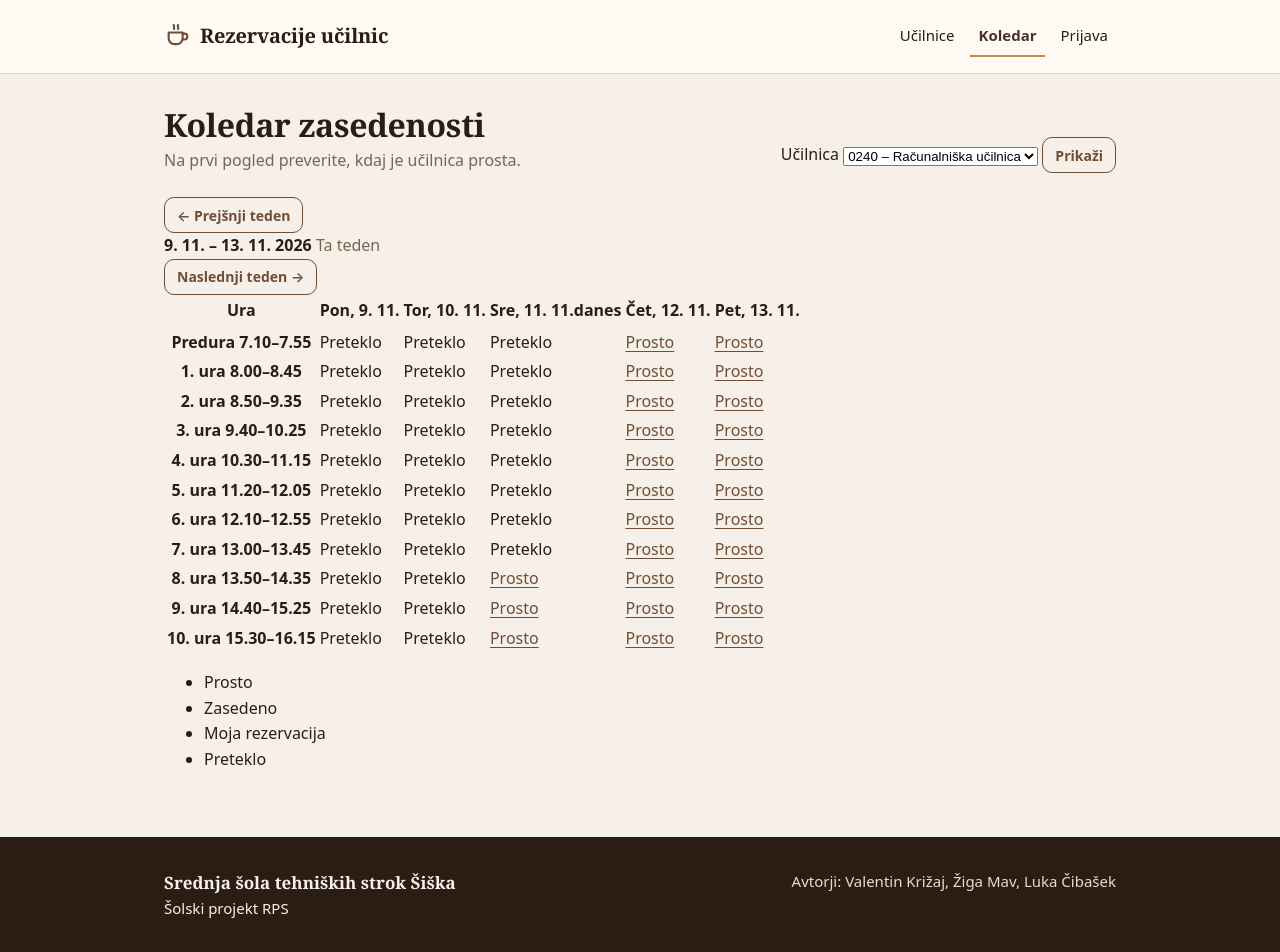
After one commit to lukacibasek/rezervacija_ucilnic, a Django app: page /koledar/ in a window 1280 px wide. The commit adds this page. Run offline with Django 5.2, Linux system fonts and the light colour scheme; data comes from the database, SQL or seed files in the repository; data that the repository does not hold is empty.

Commit message:
Tedenski koledar zasedenosti: skupna logika, stran učilnice in nova stran /koledar/
Co-Authored-By: Claude Opus 5.5 <noreply@anthropic.com>

```diff
--- /dev/null
+++ b/rezervacije/koledar.py
@@ -0,0 +1,110 @@
+"""Tedenski koledar zasedenosti učilnice (skupna logika za stran učilnice in /koledar/)."""
+
+from dataclasses import dataclass
+from datetime import date, timedelta
+from urllib.parse import urlencode
+
+from django.contrib.auth import REDIRECT_FIELD_NAME
+from django.urls import reverse
+from django.utils import timezone
+
+from .models import SOLSKE_URE, Rezervacija, naziv_ure
+
+IMENA_DNI = ["Pon", "Tor", "Sre", "Čet", "Pet"]
+
+PROSTO = "prosto"
+ZASEDENO = "zasedeno"
+MOJA = "moja"
+PRETEKLO = "preteklo"
+
+
+@dataclass
+class Celica:
+    stanje: str
+    datum: date
+    solska_ura: int
+    rezervacija: Rezervacija | None = None
+    url: str = ""
+
+
+def privzeti_ponedeljek(danes):
+    """Ponedeljek tekočega tedna; ob sobotah in nedeljah ponedeljek naslednjega tedna."""
+    ponedeljek = danes - timedelta(days=danes.weekday())
+    if danes.weekday() >= 5:
+        ponedeljek += timedelta(days=7)
+    return ponedeljek
+
+
+def izberi_ponedeljek(vrednost, danes):
+    """Ponedeljek tedna iz ?teden=YYYY-MM-DD; neveljavna vrednost vrne privzeti teden."""
+    try:
+        izbran = date.fromisoformat(vrednost)
+    except (TypeError, ValueError):
+        return privzeti_ponedeljek(danes)
+    return izbran - timedelta(days=izbran.weekday())
+
+
+def _je_preteklo(datum, ura, zdaj):
+    if datum != zdaj.date():
+        return datum < zdaj.date()
+    return SOLSKE_URE[ura][1] <= zdaj.time()
+
+
+def _url_nova(ucilnica, datum, ura, uporabnik):
+    url = reverse("rezervacije:nova") + "?" + urlencode(
+        {"ucilnica": ucilnica.pk, "datum": datum.isoformat(), "solska_ura": ura}
+    )
+    if uporabnik.is_authenticated:
+        return url
+    return reverse("login") + "?" + urlencode({REDIRECT_FIELD_NAME: url})
+
+
+def tedenski_koledar(ucilnica, teden_param, uporabnik, dodatni_parametri=None):
+    """Pripravi vse, kar predloga potrebuje za tedensko mrežo izbrane učilnice."""
+    zdaj = timezone.localtime()
+    danes = zdaj.date()
+    najmanjsi = privzeti_ponedeljek(danes)
+    ponedeljek = izberi_ponedeljek(teden_param, danes)
+    dnevi = [ponedeljek + timedelta(days=i) for i in range(5)]
+
+    rezervacije = {
+        (r.datum, r.solska_ura): r
+        for r in Rezervacija.objects.filter(
+            ucilnica=ucilnica, datum__range=(dnevi[0], dnevi[-1])
+        ).select_related("uporabnik")
+    }
+
+    vrstice = []
+    for ura, (od, do) in SOLSKE_URE.items():
+        celice = []
+        for dan in dnevi:
+            rez = rezervacije.get((dan, ura))
+            if _je_preteklo(dan, ura, zdaj):
+                celica = Celica(PRETEKLO, dan, ura, rez)
+            elif rez is None:
+                celica = Celica(PROSTO, dan, ura, url=_url_nova(ucilnica, dan, ura, uporabnik))
+            elif rez.uporabnik_id == uporabnik.pk:
+                celica = Celica(MOJA, dan, ura, rez, url=reverse("rezervacije:uredi", args=[rez.pk]))
+            else:
+                celica = Celica(ZASEDENO, dan, ura, rez)
+            celice.append(celica)
+        vrstice.append({"ura": ura, "naziv": naziv_ure(ura), "od": od, "do": do, "celice": celice})
+
+    def povezava(pon):
+        parametri = dict(dodatni_parametri or {}, teden=pon.isoformat())
+        return "?" + urlencode(parametri)
+
+    return {
+        "dnevi": [
+            {"datum": d, "oznaka": f"{IMENA_DNI[i]}, {d.day}. {d.month}.", "danes": d == danes}
+            for i, d in enumerate(dnevi)
+        ],
+        "vrstice": vrstice,
+        "danes": danes,
+        "od": dnevi[0],
+        "do": dnevi[-1],
+        "prejsnji": povezava(ponedeljek - timedelta(days=7)) if ponedeljek > najmanjsi else "",
+        "ta": povezava(najmanjsi),
+        "naslednji": povezava(ponedeljek + timedelta(days=7)),
+        "je_ta_teden": ponedeljek == najmanjsi,
+    }
--- /dev/null
+++ b/rezervacije/templates/rezervacije/_koledar.html
@@ -0,0 +1,75 @@
+{% comment %}
+Tedenska mreža zasedenosti. Pričakuje "koledar" (iz rezervacije/koledar.py) in "ucilnica".
+{% endcomment %}
+<div class="week-nav">
+  {% if koledar.prejsnji %}
+    <a class="btn btn--secondary btn--small" href="{{ koledar.prejsnji }}">&larr; Prejšnji teden</a>
+  {% else %}
+    <span class="btn btn--secondary btn--small is-disabled" aria-disabled="true">&larr; Prejšnji teden</span>
+  {% endif %}
+  <div class="week-nav__range">
+    <strong>{{ koledar.od|date:"j. n." }} – {{ koledar.do|date:"j. n. Y" }}</strong>
+    {% if not koledar.je_ta_teden %}<a href="{{ koledar.ta }}">Ta teden</a>{% else %}<span class="muted">Ta teden</span>{% endif %}
+  </div>
+  <a class="btn btn--secondary btn--small" href="{{ koledar.naslednji }}">Naslednji teden &rarr;</a>
+</div>
+
+<div class="cal-wrap" tabindex="0" role="region" aria-label="Tedenski koledar učilnice {{ ucilnica.oznaka }}">
+  <table class="cal">
+    <caption class="visually-hidden">Zasedenost učilnice {{ ucilnica.oznaka }} od {{ koledar.od|date:"j. n." }} do {{ koledar.do|date:"j. n. Y" }}</caption>
+    <thead>
+      <tr>
+        <th scope="col" class="cal__corner">Ura</th>
+        {% for dan in koledar.dnevi %}
+          <th scope="col" class="cal__day{% if dan.danes %} cal__day--today{% endif %}">
+            {{ dan.oznaka }}{% if dan.danes %}<span class="cal__today-label">danes</span>{% endif %}
+          </th>
+        {% endfor %}
+      </tr>
+    </thead>
+    <tbody>
+      {% for vrstica in koledar.vrstice %}
+        <tr>
+          <th scope="row" class="cal__period">
+            <span class="cal__period-name">{{ vrstica.naziv }}</span>
+            <span class="cal__period-time">{{ vrstica.od|time:"G.i" }}–{{ vrstica.do|time:"G.i" }}</span>
+          </th>
+          {% for celica in vrstica.celice %}
+            <td class="cal__cell cal__cell--{{ celica.stanje }}{% if celica.datum == koledar.danes %} cal__cell--today{% endif %}">
+              {% if celica.stanje == "prosto" %}
+                <a class="slot slot--prosto" href="{{ celica.url }}">
+                  <span class="slot__label">Prosto</span>
+                  <span class="visually-hidden">– rezerviraj {{ celica.datum|date:"j. n." }}, {{ vrstica.naziv }}</span>
+                </a>
+              {% elif celica.stanje == "moja" %}
+                <a class="slot slot--moja" href="{{ celica.url }}">
+                  <span class="slot__badge">Moja</span>
+                  <span class="slot__text">{{ celica.rezervacija.namen }}</span>
+                  <span class="visually-hidden">– uredi rezervacijo</span>
+                </a>
+              {% elif celica.stanje == "zasedeno" %}
+                <div class="slot slot--zasedeno">
+                  <span class="slot__label">Zasedeno</span>
+                  <span class="slot__text">{{ celica.rezervacija.namen }}</span>
+                  <span class="slot__who">{{ celica.rezervacija.uporabnik.get_full_name|default:celica.rezervacija.uporabnik.username }}</span>
+                </div>
+              {% else %}
+                <div class="slot slot--preteklo">
+                  <span class="slot__label">Preteklo</span>
+                  {% if celica.rezervacija %}<span class="slot__text">{{ celica.rezervacija.namen }}</span>{% endif %}
+                </div>
+              {% endif %}
+            </td>
+          {% endfor %}
+        </tr>
+      {% endfor %}
+    </tbody>
+  </table>
+</div>
+
+<ul class="legend" aria-label="Legenda">
+  <li><span class="legend__swatch legend__swatch--prosto" aria-hidden="true"></span> Prosto</li>
+  <li><span class="legend__swatch legend__swatch--zasedeno" aria-hidden="true"></span> Zasedeno</li>
+  <li><span class="legend__swatch legend__swatch--moja" aria-hidden="true"></span> Moja rezervacija</li>
+  <li><span class="legend__swatch legend__swatch--preteklo" aria-hidden="true"></span> Preteklo</li>
+</ul>
--- a/rezervacije/templates/rezervacije/base.html
+++ b/rezervacije/templates/rezervacije/base.html
@@ -16,6 +16,7 @@
       </a>
       <nav class="nav" aria-label="Glavna navigacija">
         <a class="nav__link" href="{% url 'rezervacije:ucilnica_list' %}"{% if ime == 'ucilnica_list' or ime == 'ucilnica_detail' %} aria-current="page"{% endif %}>Učilnice</a>
+        <a class="nav__link" href="{% url 'rezervacije:koledar' %}"{% if ime == 'koledar' %} aria-current="page"{% endif %}>Koledar</a>
         {% if user.is_authenticated %}
           <a class="nav__link" href="{% url 'rezervacije:moje' %}"{% if ime == 'moje' or ime == 'uredi' or ime == 'preklici' %} aria-current="page"{% endif %}>Moje rezervacije</a>
           <a class="nav__link" href="{% url 'rezervacije:nova' %}"{% if ime == 'nova' %} aria-current="page"{% endif %}>Nova rezervacija</a>
--- /dev/null
+++ b/rezervacije/templates/rezervacije/koledar.html
@@ -0,0 +1,30 @@
+{% extends "rezervacije/base.html" %}
+
+{% block title %}Koledar{% if ucilnica %} – {{ ucilnica.oznaka }}{% endif %} | Rezervacije učilnic{% endblock %}
+
+{% block content %}
+  <div class="page-header">
+    <div>
+      <h1>Koledar zasedenosti</h1>
+      <p class="muted">Na prvi pogled preverite, kdaj je učilnica prosta.</p>
+    </div>
+    {% if ucilnica %}
+      <form class="room-picker" method="get" action="{% url 'rezervacije:koledar' %}">
+        <label for="izbira-ucilnice">Učilnica</label>
+        <select id="izbira-ucilnice" name="ucilnica" onchange="this.form.submit()">
+          {% for u in ucilnice %}
+            <option value="{{ u.pk }}"{% if u.pk == ucilnica.pk %} selected{% endif %}>{{ u.oznaka }}{% if u.opis %} – {{ u.opis }}{% endif %}</option>
+          {% endfor %}
+        </select>
+        {% if request.GET.teden %}<input type="hidden" name="teden" value="{{ koledar.od|date:'Y-m-d' }}">{% endif %}
+        <button type="submit" class="btn btn--secondary btn--small">Prikaži</button>
+      </form>
+    {% endif %}
+  </div>
+
+  {% if ucilnica %}
+    {% include "rezervacije/_koledar.html" %}
+  {% else %}
+    {% include "rezervacije/_prazno.html" with naslov="Ni učilnic" besedilo="Trenutno ni na voljo nobene učilnice, zato koledarja ni mogoče prikazati." %}
+  {% endif %}
+{% endblock %}
--- a/rezervacije/urls.py
+++ b/rezervacije/urls.py
@@ -7,6 +7,7 @@ app_name = "rezervacije"
 urlpatterns = [
     path("", views.UcilnicaListView.as_view(), name="ucilnica_list"),
     path("ucilnice/<int:pk>/", views.UcilnicaDetailView.as_view(), name="ucilnica_detail"),
+    path("koledar/", views.KoledarView.as_view(), name="koledar"),
     path("rezervacije/nova/", views.RezervacijaCreateView.as_view(), name="nova"),
     path("rezervacije/moje/", views.MojeRezervacijeView.as_view(), name="moje"),
     path("rezervacije/<int:pk>/uredi/", views.RezervacijaUpdateView.as_view(), name="uredi"),
--- a/rezervacije/views.py
+++ b/rezervacije/views.py
@@ -5,9 +5,17 @@ from django.contrib.auth.mixins import LoginRequiredMixin
 from django.db.models import Q
 from django.urls import reverse_lazy
 from django.utils import timezone
-from django.views.generic import CreateView, DeleteView, DetailView, ListView, UpdateView
+from django.views.generic import (
+    CreateView,
+    DeleteView,
+    DetailView,
+    ListView,
+    TemplateView,
+    UpdateView,
+)
 
 from .forms import RezervacijaForm
+from .koledar import tedenski_koledar
 from .models import SOLSKE_URE, Rezervacija, Ucilnica
 
 
@@ -33,15 +41,40 @@ class UcilnicaListView(ListView):
         return context
 
 
-class UcilnicaDetailView(DetailView):
+class KoledarMixin:
+    """Doda tedenski koledar zasedenosti izbrane učilnice v kontekst."""
+
+    def koledar(self, ucilnica, dodatni_parametri=None):
+        return tedenski_koledar(
+            ucilnica, self.request.GET.get("teden"), self.request.user, dodatni_parametri
+        )
+
+
+class UcilnicaDetailView(KoledarMixin, DetailView):
     model = Ucilnica
     context_object_name = "ucilnica"
 
     def get_context_data(self, **kwargs):
         context = super().get_context_data(**kwargs)
-        context["rezervacije"] = prihodnje(
-            self.object.rezervacije.select_related("uporabnik")
-        )
+        context["koledar"] = self.koledar(self.object)
+        return context
+
+
+class KoledarView(KoledarMixin, TemplateView):
+    template_name = "rezervacije/koledar.html"
+
+    def get_context_data(self, **kwargs):
+        context = super().get_context_data(**kwargs)
+        ucilnice = Ucilnica.objects.order_by("oznaka")
+        izbrana = None
+        try:
+            izbrana = ucilnice.get(pk=int(self.request.GET["ucilnica"]))
+        except (KeyError, ValueError, Ucilnica.DoesNotExist):
+            izbrana = ucilnice.first()
+        context["ucilnice"] = ucilnice
+        context["ucilnica"] = izbrana
+        if izbrana:
+            context["koledar"] = self.koledar(izbrana, {"ucilnica": izbrana.pk})
         return context
 
 
```
Also changed, not shown: rezervacije/templates/rezervacije/ucilnica_detail.html (+14 -36 lines).
